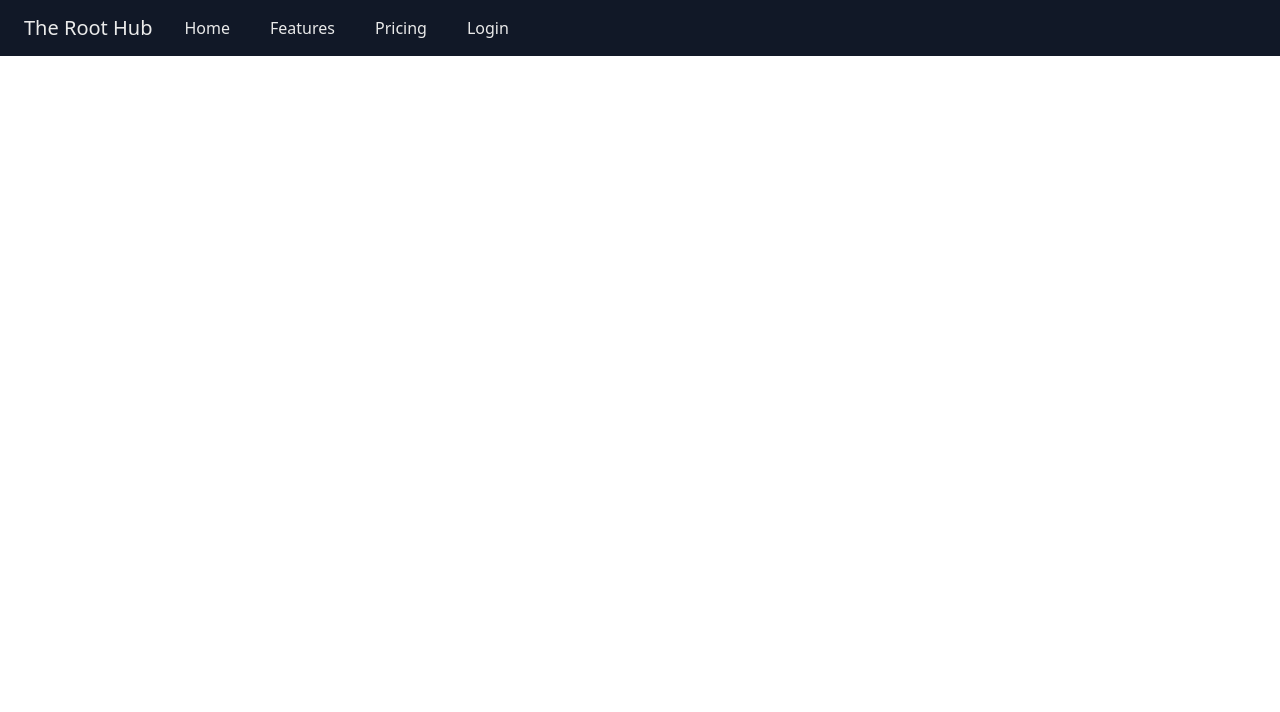
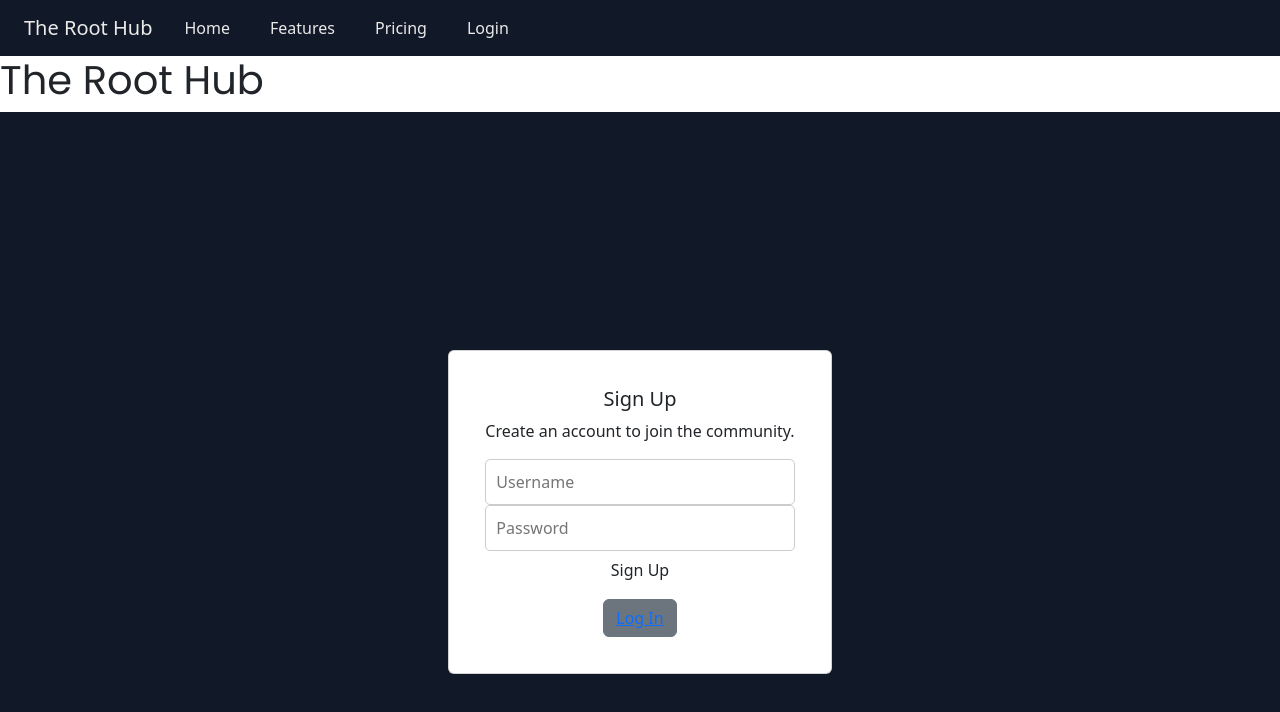
Before and after one commit to allenstfort23/the-root-hub, a React (Vite) app in the folder client/: page /signup in a window 1280 px wide. Shown: the top 712 px of the page. Built offline with nearby package versions, Linux system fonts and the light colour scheme.

Commit message:
update login and sign up component

```diff
--- a/client/src/App.tsx
+++ b/client/src/App.tsx
@@ -2,6 +2,7 @@ import { BrowserRouter as Router, Routes, Route } from "react-router-dom";
 import { useState, useEffect } from "react";
 import Navbar from "./components/Navbar/Navbar";
 import Home from "./pages/Home/Home";
+import SignUp from "./pages/SignUp/SignUp";
 import Login from "./pages/Login/Login";
 import Loading from "./components/Animation/Loading";
 import "./App.css";
@@ -23,6 +24,7 @@ function App() {
           <Routes>
             <Route path="/" element={<Home />} />
             <Route path="/login" element={<Login />} />
+            <Route path="/signup" element={<SignUp />} />
           </Routes>
         </Router>
       )}
--- a/client/src/pages/Home/Home.tsx
+++ b/client/src/pages/Home/Home.tsx
@@ -12,11 +12,9 @@ const Home = () => {
         className="buttons"
         onMouseEnter={() => setIsHovered(true)}
         onMouseLeave={() => setIsHovered(false)}>
-        <button className="main-button">All Code, All Black</button>
+        <button className="main-button">Rooted in Code, Built for Us</button>
         {isHovered && (
-          <p className="dropdown">
-            🔹 C.O.D.E. → Community of Developers & Engineers
-          </p>
+          <p className="dropdown"> R.O.O.T. → Raising Our Own Tech</p>
         )}
       </div>
     </div>
--- a/client/src/pages/Login/Login.css
+++ b/client/src/pages/Login/Login.css
@@ -25,7 +25,7 @@ input {
 
 .btn-primary {
   background-color: #8B5CF6;
-  color: white;
+  color: #8B5CF6;
   padding: 10px;
   border: none;
   border-radius: 5px;
--- a/client/src/pages/Login/Login.tsx
+++ b/client/src/pages/Login/Login.tsx
@@ -1,18 +1,16 @@
 import { useState } from "react";
+import { Link } from "react-router-dom";
 import "./Login.css";
 
 const Login = () => {
   const [username, setUsername] = useState("");
   const [password, setPassword] = useState("");
-  const [isRegistering, setIsRegistering] = useState(false); // Toggle Login/Register
 
   const handleSubmit = async (e: React.FormEvent) => {
     e.preventDefault();
 
-    const endpoint = isRegistering ? "/api/register" : "/api/login";
-
     try {
-      const response = await fetch(`http://localhost:3000${endpoint}`, {
+      const response = await fetch(`http://localhost:3000/api/login`, {
         method: "POST",
         headers: {
           "Content-Type": "application/json",
@@ -40,14 +38,8 @@ const Login = () => {
       <div className="login-container">
         <div className="card">
           <div className="card-body">
-            <h5 className="card-title">
-              {isRegistering ? "Sign Up" : "Log In"}
-            </h5>
-            <p className="card-text">
-              {isRegistering
-                ? "Create an account to join the community."
-                : "Sign in to explore and share."}
-            </p>
+            <h5 className="card-title">Log In</h5>
+            <p className="card-text">Sign in to explore and share.</p>
             <form onSubmit={handleSubmit}>
               <input
                 type="text"
@@ -64,15 +56,14 @@ const Login = () => {
                 required
               />
               <button type="submit" className="btn btn-primary">
-                {isRegistering ? "Sign Up" : "Log In"}
+                Log In
               </button>
             </form>
-            <button
-              className="btn btn-secondary"
-              onClick={() => setIsRegistering(!isRegistering)}>
-              {isRegistering
-                ? "Already have an account? Log In"
-                : "New here? Sign Up"}
+            <p>
+              <small>New Here?</small>
+            </p>
+            <button className="btn btn-secondary">
+              <Link to="/signup">Sign Up</Link>
             </button>
           </div>
         </div>
--- a/client/src/pages/SignUp/SignUp.tsx
+++ b/client/src/pages/SignUp/SignUp.tsx
@@ -1,5 +1,74 @@
+import { useState } from "react";
+import { Link } from "react-router-dom";
+import "./SignUp.css";
+
 const SignUp = () => {
-  return <div>SignUp</div>;
+  const [username, setUsername] = useState("");
+  const [password, setPassword] = useState("");
+
+  const handleSubmit = async (e: React.FormEvent) => {
+    e.preventDefault();
+
+    try {
+      const response = await fetch(`http://localhost:3000/api/register`, {
+        method: "POST",
+        headers: {
+          "Content-Type": "application/json",
+        },
+        body: JSON.stringify({ username, password }),
+      });
+
+      const data = await response.json();
+
+      if (!response.ok) {
+        throw new Error(data.message || "Something went wrong");
+      }
+
+      alert(data.message);
+      setUsername("");
+      setPassword("");
+    } catch (error) {
+      alert("Error: " + error.message);
+    }
+  };
+
+  return (
+    <>
+      <h1>The Root Hub</h1>
+      <div className="login-container">
+        <div className="card">
+          <div className="card-body">
+            <h5 className="card-title">Sign Up</h5>
+            <p className="card-text">
+              Create an account to join the community.
+            </p>
+            <form onSubmit={handleSubmit}>
+              <input
+                type="text"
+                placeholder="Username"
+                value={username}
+                onChange={(e) => setUsername(e.target.value)}
+                required
+              />
+              <input
+                type="password"
+                placeholder="Password"
+                value={password}
+                onChange={(e) => setPassword(e.target.value)}
+                required
+              />
+              <button type="submit" className="btn btn-login">
+                Sign Up
+              </button>
+            </form>
+            <button className="btn btn-secondary">
+              <Link to="/login">Log In</Link>
+            </button>
+          </div>
+        </div>
+      </div>
+    </>
+  );
 };
 
 export default SignUp;
--- a/client/vite.config.ts
+++ b/client/vite.config.ts
@@ -6,7 +6,7 @@ export default defineConfig({
   plugins: [react()],
   server: {
     proxy: {
-      '/api': 'http://localhost:500',
+      '/api': 'http://localhost:3000',
     }
   }
 });
```
